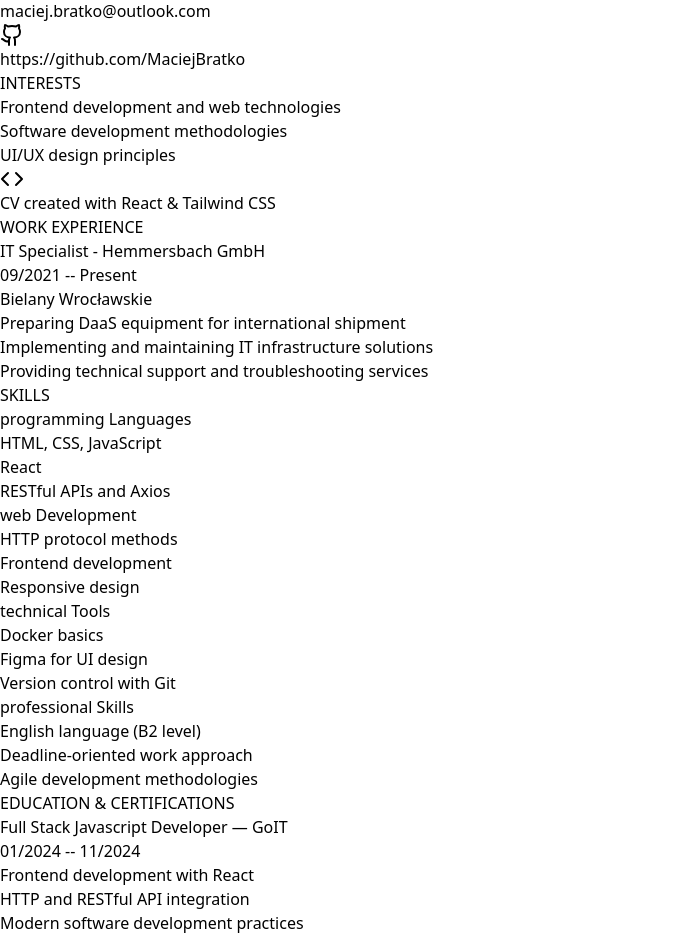
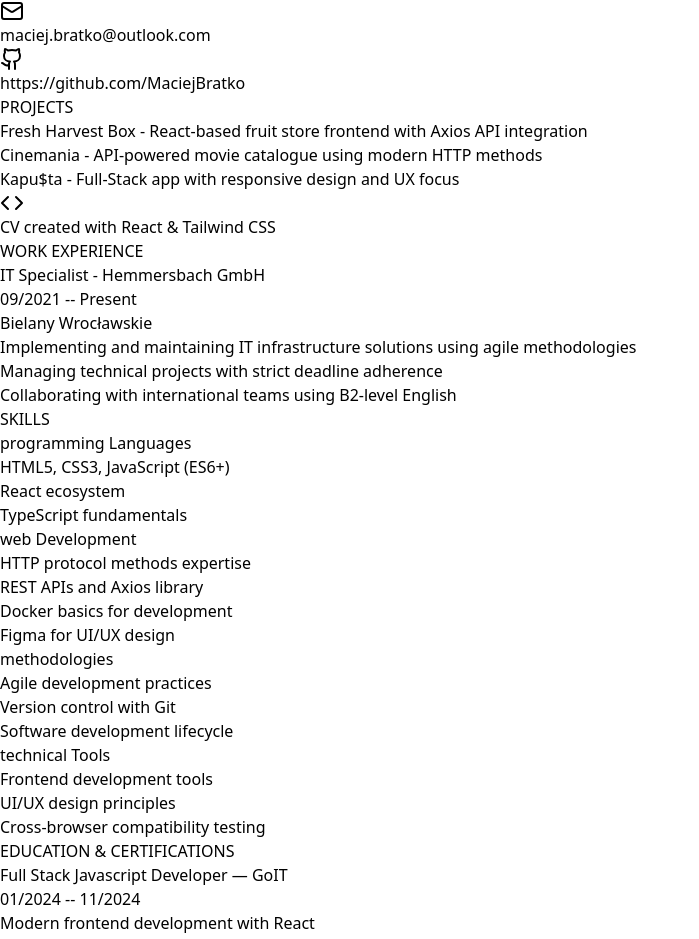
Before and after one commit to MaciejBratko/modern-cv, a React (Vite) app: page / in a window 1280 px wide. Shown: the part 1551-2490 px from the top of the page, without its empty margins (0-699 px from the left). Built offline with nearby package versions, Linux system fonts and the light colour scheme.

Commit message:
updated for more FS_DEV focus

```diff
--- a/src/components/ModernCV.jsx
+++ b/src/components/ModernCV.jsx
@@ -186,19 +186,19 @@ const ModernCV = () => {
               <section>
                 <h3 className="text-xl font-semibold mb-4 border-b border-gray-600 pb-2">
                   <EditableField
-                    value={cvData.sectionTitles.interests}
-                    onSave={(value) => dispatch(updateSectionTitle({ section: 'interests', value }))}
+                    value={cvData.sectionTitles.projects}
+                    onSave={(value) => dispatch(updateSectionTitle({ section: 'projects', value }))}
                   />
                 </h3>
                 <ul className="list-none list-inside text-gray-300 space-y-2">
-                  {cvData.personalInfo.interests.map((interest, index) => (
+                  {cvData.personalInfo.projects.map((project, index) => (
                     <li key={index}>
                       <EditableField
-                        value={interest}
+                        value={project}
                         onSave={(value) => {
-                          const newInterests = [...cvData.personalInfo.interests];
-                          newInterests[index] = value;
-                          dispatch(updatePersonalInfo({ field: 'interests', value: newInterests }));
+                          const newProjects = [...cvData.personalInfo.projects];
+                          newProjects[index] = value;
+                          dispatch(updatePersonalInfo({ field: 'projects', value: newProjects }));
                         }}
                       />
                     </li>
--- a/src/data/cvData.js
+++ b/src/data/cvData.js
@@ -2,25 +2,25 @@ const cvData = {
   sectionTitles: {
     profile: "PROFILE",
     contact: "CONTACT",
-    interests: "INTERESTS",
+    projects: "PROJECTS",
     workExperience: "WORK EXPERIENCE",
     skills: "SKILLS",
     education: "EDUCATION & CERTIFICATIONS"
   },
   personalInfo: {
     name: "MACIEJ BRATKO",
-    title: "IT Specialist at Hemmersbach GmbH",
-    profile: "IT specialist with strong technical foundation and B2 English proficiency, currently expanding expertise in frontend development. Committed to meeting deadlines and delivering high-quality solutions. Experienced in implementing and maintaining IT infrastructure with a focus on modern web technologies.",
+    title: "Frontend Developer & IT Specialist",
+    profile: "IT specialist with strong technical background and frontend development skills. Proficient in modern web development tools and methodologies, with B2 English proficiency. Experienced in meeting project deadlines and working with HTTP-based APIs including Axios. Currently expanding Full Stack JavaScript development expertise while maintaining professional IT responsibilities.",
     profilePicture: null,
     contact: {
       phone: "+48 690 136 499",
       email: "maciej.bratko@outlook.com",
       github: "https://github.com/MaciejBratko"
     },
-    interests: [
-      "Frontend development and web technologies",
-      "Software development methodologies",
-      "UI/UX design principles"
+    projects: [
+      "Fresh Harvest Box - React-based fruit store frontend with Axios API integration",
+      "Cinemania - API-powered movie catalogue using modern HTTP methods",
+      "Kapu$ta - Full-Stack app with responsive design and UX focus"
     ]
   },
   workExperience: [
@@ -29,32 +29,33 @@ const cvData = {
       period: "09/2021 -- Present",
       location: "Bielany Wrocławskie",
       responsibilities: [
-        "Preparing DaaS equipment for international shipment",
-        "Implementing and maintaining IT infrastructure solutions",
-        "Providing technical support and troubleshooting services"
+        "Implementing and maintaining IT infrastructure solutions using agile methodologies",
+        "Managing technical projects with strict deadline adherence",
+        "Collaborating with international teams using B2-level English"
       ]
     }
   ],
   skills: {
     programmingLanguages: [
-      "HTML, CSS, JavaScript",
-      "React",
-      "RESTful APIs and Axios"
+      "HTML5, CSS3, JavaScript (ES6+)",
+      "React ecosystem",
+      "TypeScript fundamentals"
     ],
     webDevelopment: [
-      "HTTP protocol methods",
-      "Frontend development",
-      "Responsive design"
+      "HTTP protocol methods expertise",
+      "REST APIs and Axios library",
+      "Docker basics for development",
+      "Figma for UI/UX design"
+    ],
+    methodologies: [
+      "Agile development practices",
+      "Version control with Git",
+      "Software development lifecycle"
     ],
     technicalTools: [
-      "Docker basics",
-      "Figma for UI design",
-      "Version control with Git"
-    ],
-    professionalSkills: [
-      "English language (B2 level)",
-      "Deadline-oriented work approach",
-      "Agile development methodologies"
+      "Frontend development tools",
+      "UI/UX design principles",
+      "Cross-browser compatibility testing"
     ]
   },
   education: [
@@ -62,16 +63,16 @@ const cvData = {
       institution: "Full Stack Javascript Developer — GoIT",
       period: "01/2024 -- 11/2024",
       details: [
-        "Frontend development with React",
-        "HTTP and RESTful API integration",
-        "Modern software development practices",
-        "UI/UX design fundamentals"
+        "Modern frontend development with React",
+        "HTTP/REST API integration using Axios",
+        "UI/UX design principles and implementation",
+        "Docker containerization basics"
       ]
     },
     {
       institution: "Powiatowy Zespół Szkół nr 2 im. Wincentego Witosa",
       period: "2017 -- 2020",
-      description: "IT Technician specialization with certifications:",
+      description: "IT Technician specialization with technical certifications:",
       certifications: [
         "EE.09 Programming, creating and administering websites and databases",
         "EE.08 Assembly and operation of computer systems"
```
